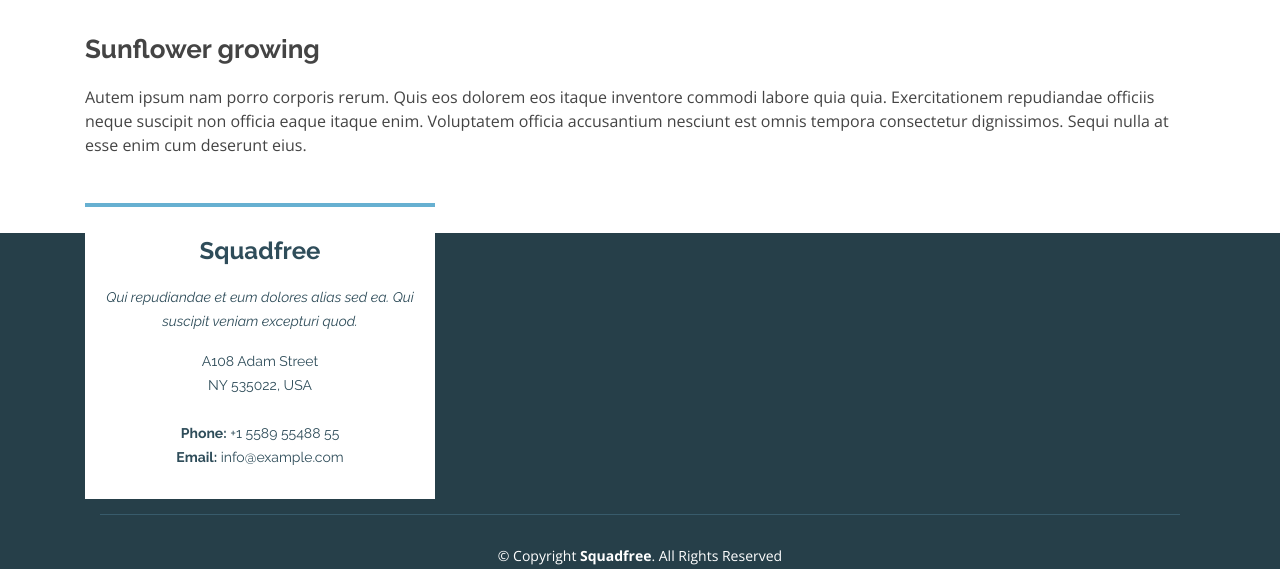
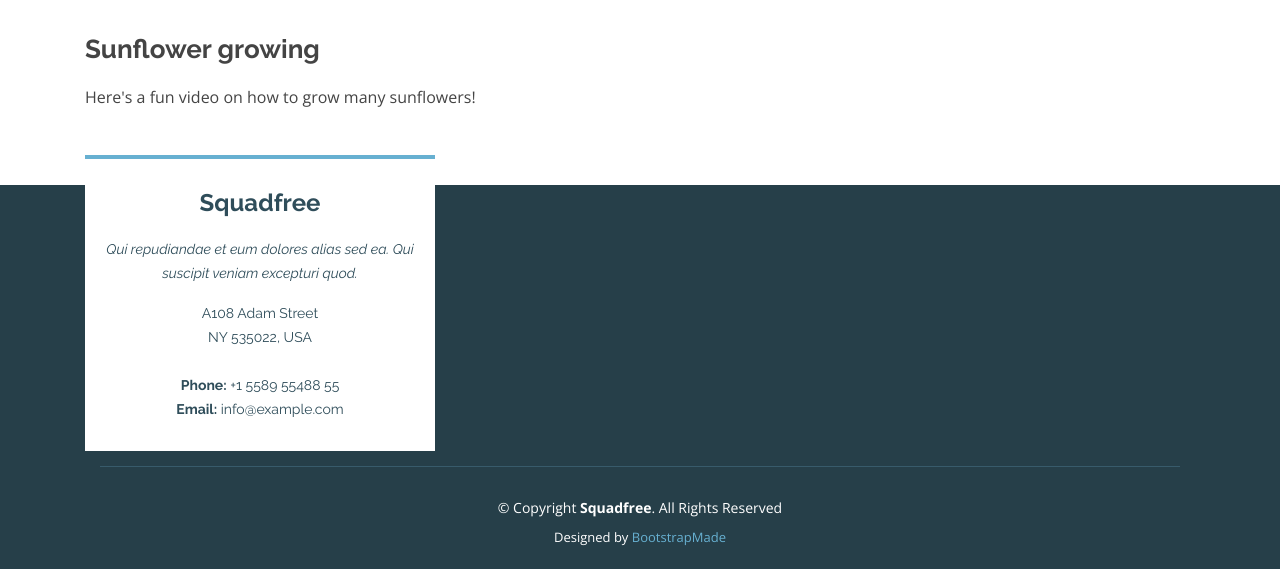
Before and after one commit to InclusionEducation/website, a plain HTML site: page nature2.html in a window 1280 px wide. Shown: the part 524-1093 px from the top of the page. Drawn offline with nearby package versions, Linux system fonts and the light colour scheme.

Commit message:
edited sunflower vid

```diff
--- a/nature2.html
+++ b/nature2.html
@@ -126,7 +126,7 @@
         <div class="portfolio-description">
           <h2>Sunflower growing</h2>
           <p>
-            Autem ipsum nam porro corporis rerum. Quis eos dolorem eos itaque inventore commodi labore quia quia. Exercitationem repudiandae officiis neque suscipit non officia eaque itaque enim. Voluptatem officia accusantium nesciunt est omnis tempora consectetur dignissimos. Sequi nulla at esse enim cum deserunt eius.
+            Here's a fun video on how to grow many sunflowers!
           </p>
         </div>
       </div>
```
Also changed, not shown: 1 other file.
